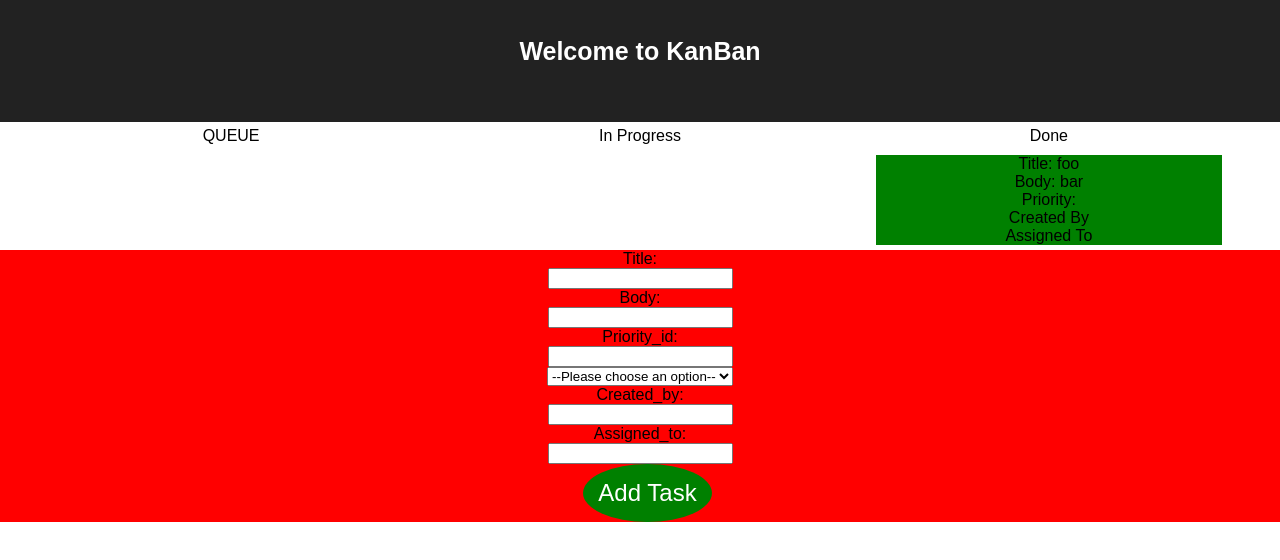
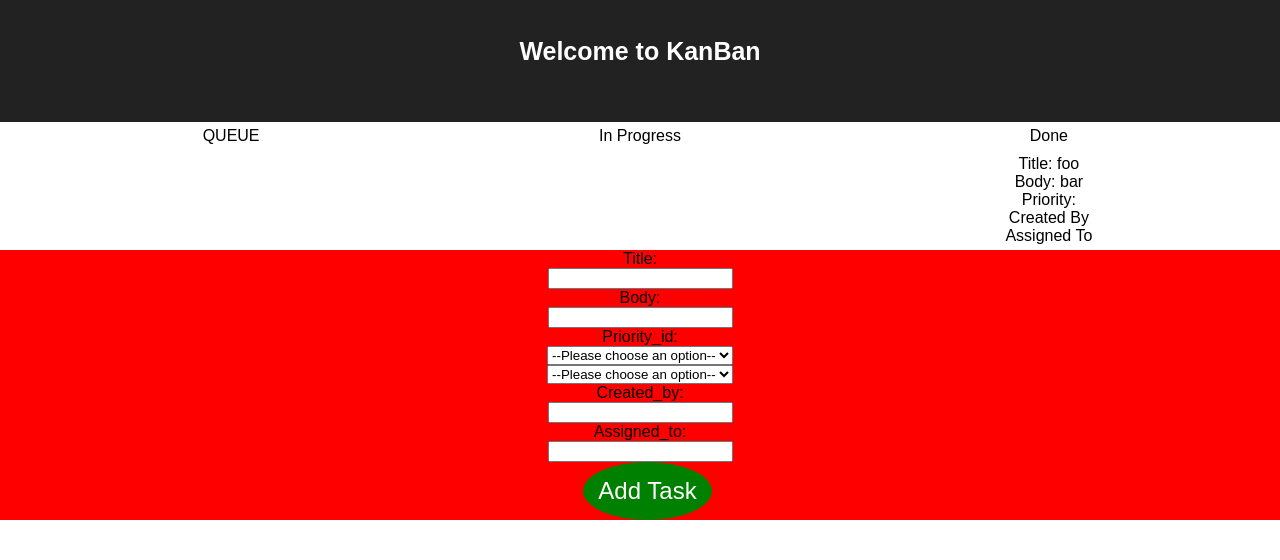
Before and after one commit to IsaiahHarris/kanban, a React (Create React App) app in the folder kanban/: page / in a window 1280 px wide. Shown: the top 560 px of the page. Built offline with nearby package versions, Linux system fonts and the light colour scheme; no server answers.

Commit message:
different cards are different colors

```diff
--- a/kanban/routes/cards.js
+++ b/kanban/routes/cards.js
@@ -4,7 +4,7 @@ const Card = require('../server/db/models/Card')
 router.route('/')
   .get((req, res) => {
     console.log('get cards')
-    return Card.fetchAll({withRelated: ['priority', 'created', 'assigned']})
+    return Card.fetchAll({withRelated: ['priority', 'created', 'assigned', 'status']})
       .then(cards => {
         return res.json(cards)
       })
--- a/kanban/src/components/Card/index.js
+++ b/kanban/src/components/Card/index.js
@@ -2,14 +2,16 @@ import React from 'react';
 import '../../styles.css'
 import PropTypes from 'prop-types';
 
-const Card = ({title, body, priority, status_id, created_by, assigned_to, label})=>(
+const Card = ({title, body, statusName, priority, status_id, created_by, assigned_to, label})=>(
 
+      <div className={statusName}>
       <div className="card-entry">
       <div className="title">Title: { title }</div>
       <div className="body">Body: { body }</div>
       <div className="priority_id">Priority: { priority }</div>
       <div className="created_by">Created By { created_by }</div>
       <div className="assigned_to">Assigned To{ assigned_to }</div>
+      </div>
       </div>
 
 )
--- a/kanban/src/components/CardList.js
+++ b/kanban/src/components/CardList.js
@@ -9,15 +9,17 @@ const CardList = props => {
     <div className="card-list-container">
       {
         props.cards.map((card, i) => {
+          const statusName = card && card.status ? card.status.name:null
+          console.log(statusName)
           const priorityName = card && card.priority ? card.priority.name : null
           console.log(priorityName)
           const created_by = card && card.created_by ? card.created_by.first_name : null
           const assigned_to = card && card.assigned_to ? card.assigned_to.first_name : null
-
           return <Card key={i}
             title={card.title}
             body={card.body}
             priority={priorityName}
+            statusName = {statusName}
             status_id={card.status_id}
             created_by={created_by}
             assigned_to={assigned_to}
--- a/kanban/src/components/NewCardForm/index.js
+++ b/kanban/src/components/NewCardForm/index.js
@@ -28,7 +28,7 @@ class NewCardForm extends Component {
       case 'body':
         this.setState({ bodyInput: event.target.value })
         break;
-      case 'priority':
+      case 'priority_id':
         this.setState({ priorityInput: event.target.value })
         break;
       case 'status_id':
@@ -50,24 +50,23 @@ class NewCardForm extends Component {
     const data = {}
     data.title = this.state.titleInput
     data.body = this.state.bodyInput
-    data.priority_id = parseInt(this.state.priorityInput)
     data.created_by = parseInt(this.state.created_byInput)
     data.assigned_to = parseInt(this.state.assigned_toInput)
-
-    console.log('this.state.statusInput', this.state.statusInput);
-    switch (this.state.priorityInput) {
-      case 'High':
-        data.priority_id = 1
-        break;
-      case 'Med':
-        data.priority_id = 2
-        break;
-      case 'Low':
-        data.priority_id = 3
-        break;
-      default:
-        break;
-    }
+    data.priority_id = parseInt(this.state.priorityInput)
+    console.log('this.state.statusInput', this.state.priorityInput);
+    // switch (this.state.priorityInput) {
+    //   case 'High':
+    //     data.priority_id = 1
+    //     break;
+    //   case 'Med':
+    //     data.priority_id = 2
+    //     break;
+    //   case 'Low':
+    //     data.priority_id = 3
+    //     break;
+    //   default:
+    //     break;
+    // }
     switch (this.state.statusInput) {
       case "QUEUE":
         data.status_id = 1
@@ -111,12 +110,15 @@ class NewCardForm extends Component {
           onChange={this.handleInputChange}
         />
         <label htmlFor="priority">Priority_id:</label>
-        <input type="text"
-          name="priority_id"
-          id="priority"
+        <select name="priority_id" id="priority_id"
           value={this.state.priorityInput}
           onChange={this.handleInputChange}
-        />
+        >
+          <option value="">--Please choose an option--</option>
+          <option value="1" >High</option>
+          <option value="2">Med</option>
+          <option value="3">Low</option>
+        </select>
         <select name="status_id" id="status_id"
           value={this.state.statusInput}
           onChange={this.handleInputChange}
--- a/kanban/src/reducers/cardsList.js
+++ b/kanban/src/reducers/cardsList.js
@@ -9,8 +9,6 @@ const cardsList = (state = initialState, action) => {
     case LOAD_CARDS:
     return [...action.cards];
     case ADD_CARD:
-
-
     return [...state, action.card];
     default:
       return state;
--- a/kanban/src/styles.css
+++ b/kanban/src/styles.css
@@ -7,7 +7,7 @@ body, html{
   display: flex;
   justify-content: center;
   flex-wrap:wrap;
-  height: 70%;
+  height: 100%;
   width:100%;
 }
 
@@ -15,10 +15,24 @@ body, html{
   height: 20%;
   margin-top:10px;
   width:100%;
-  background-color:green;
+
   margin-top:10px;
 }
 
 #root{
   height: 100%;
 }
+
+.Done{
+  background-color: red;
+  height: 100%;
+}
+.Queue{
+  background-color: green;
+  height:100%;
+}
+
+.In.Progress{
+  background-color: aqua;
+  height: 100%;
+}
```
